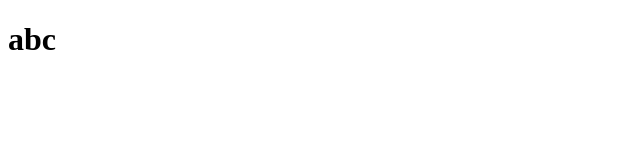
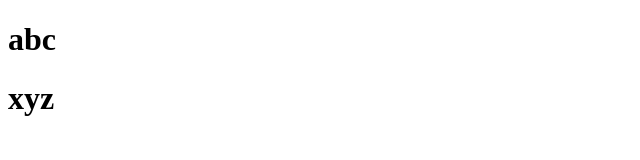
Before and after one commit to ngocthi2001/github, a plain HTML site: page index.html in a window 1280 px wide. Shown: the full height of the page, 0-640 px from the left. Drawn offline with Linux system fonts and the light colour scheme.

Commit message:
branch master

```diff
--- a/index.html
+++ b/index.html
@@ -8,5 +8,6 @@
 </head>
 <body>
     <h1>abc</h1>
+    <h1>xyz</h1>
 </body>
 </html>
```
